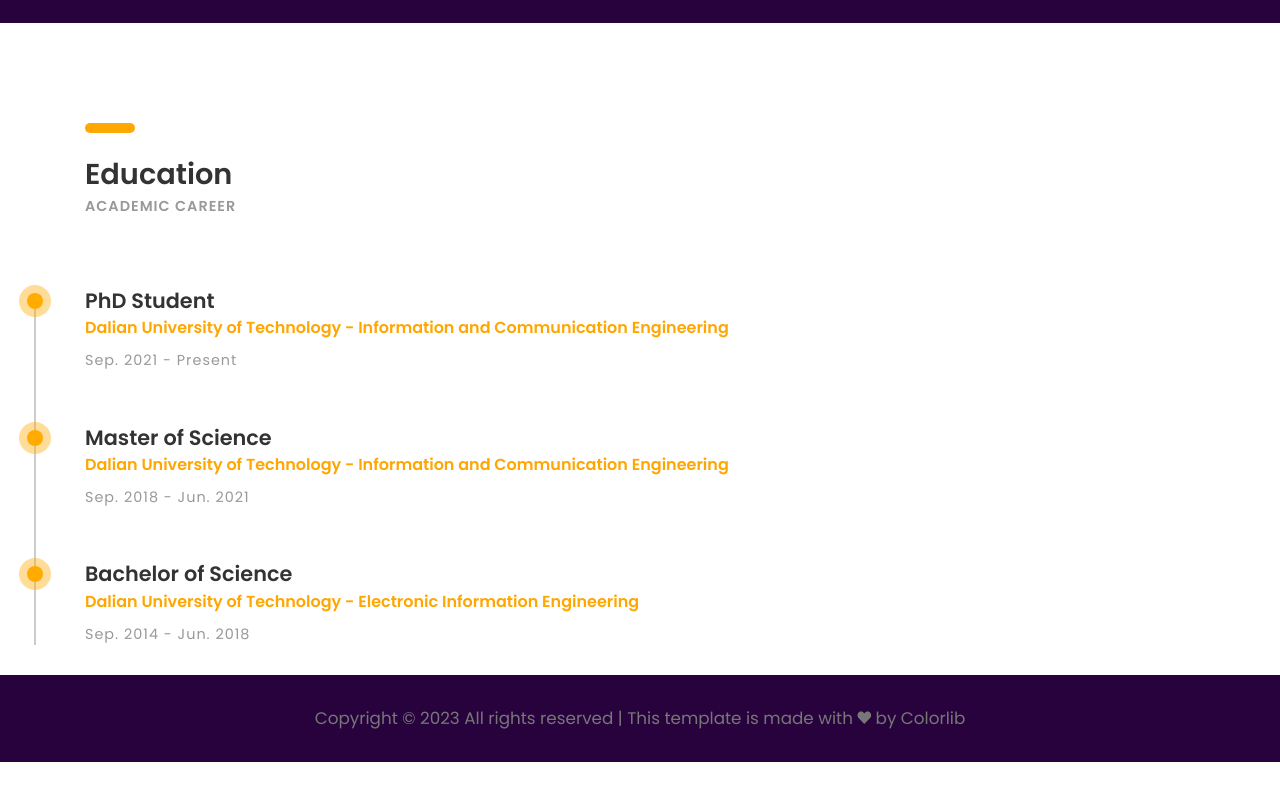
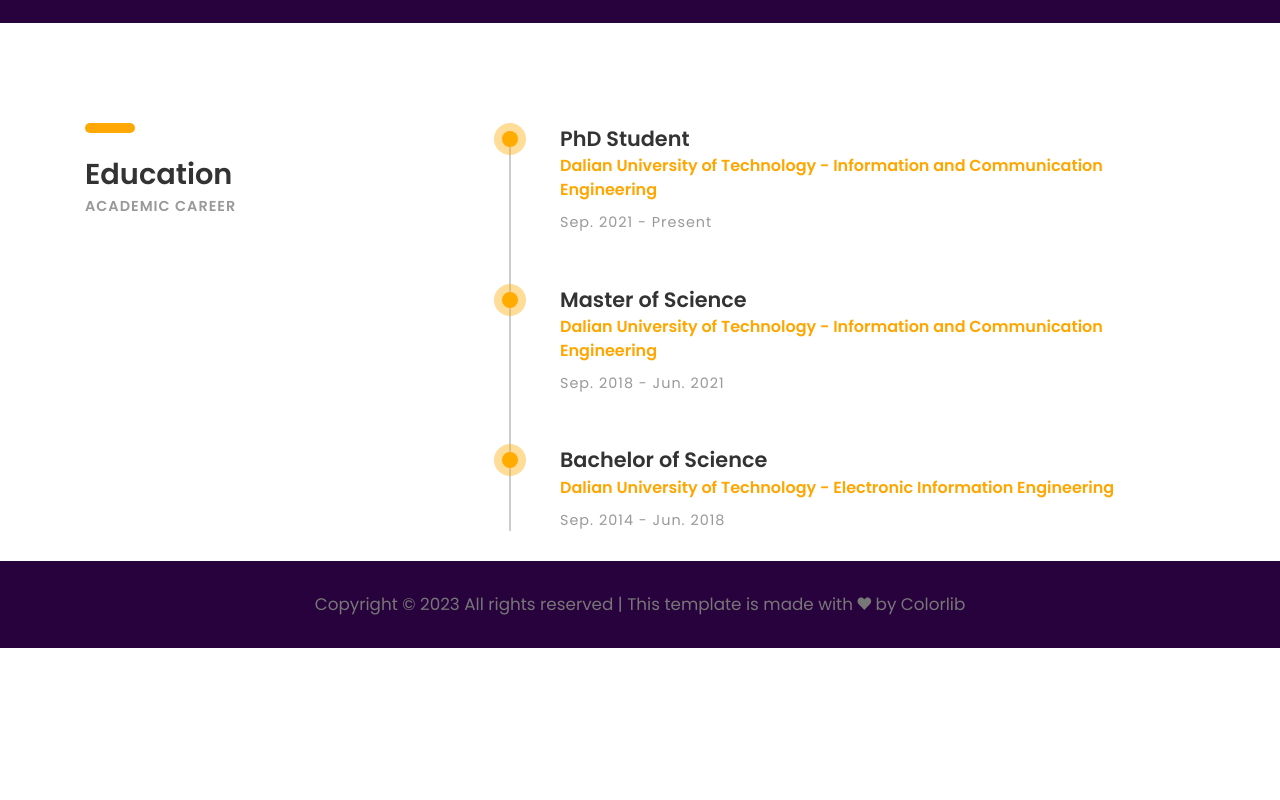
Before and after one commit to Paranioar/Paranioar.github.io, a plain HTML site: page index.html in a window 1280 px wide. Shown: the part 3079-3879 px from the top of the page. After the commit the page ends 3777 px from the top, so only its background shows below. Drawn offline with Linux system fonts and the light colour scheme; files whose address does not match are found by name.

Commit message:
Update index.html

```diff
--- a/index.html
+++ b/index.html
@@ -382,7 +382,7 @@
 					</div>
 				</div>
 
-				<div class="col-sm-10">
+				<div class="col-sm-7">
 					<div class="education-wrapper">
 
 						<div class="education margin-b-50">
```
